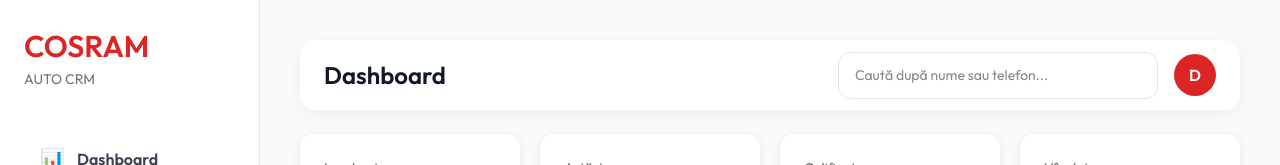
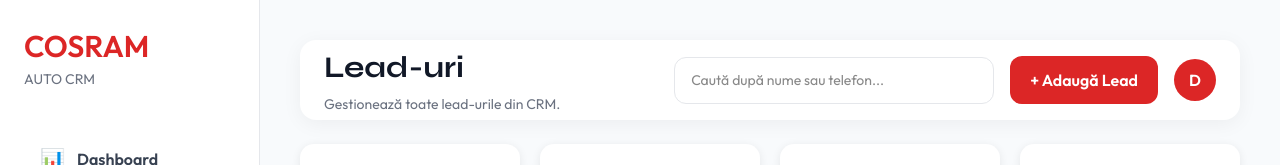
Before and after one commit to backstagelevelone-crypto/cosram-auto, a Next.js app in the folder cosram-auto-main/: page /admin/leads in a window 1280 px wide. Shown: the top 165 px of the page. Built offline with nearby package versions, Linux system fonts and the light colour scheme; no server answers; the database is empty.

Commit message:
Update TopBar.tsx

```diff
--- a/cosram-auto-main/src/components/admin/TopBar.tsx
+++ b/cosram-auto-main/src/components/admin/TopBar.tsx
@@ -2,7 +2,7 @@ export default function TopBar() {
   return (
     <div
       style={{
-        height: 70,
+        height: 80,
         background: "#ffffff",
         borderRadius: 16,
         padding: "0 24px",
@@ -13,14 +13,27 @@ export default function TopBar() {
         boxShadow: "0 4px 20px rgba(0,0,0,.05)",
       }}
     >
-      <div
-        style={{
-          fontSize: 24,
-          fontWeight: 700,
-          color: "#111827",
-        }}
-      >
-        Dashboard
+      <div>
+        <h1
+          style={{
+            margin: 0,
+            fontSize: 30,
+            fontWeight: 700,
+            color: "#111827",
+          }}
+        >
+          Lead-uri
+        </h1>
+
+        <p
+          style={{
+            margin: "4px 0 0",
+            color: "#6b7280",
+            fontSize: 14,
+          }}
+        >
+          Gestionează toate lead-urile din CRM.
+        </p>
       </div>
 
       <div
@@ -43,6 +56,20 @@ export default function TopBar() {
           }}
         />
 
+        <button
+          style={{
+            background: "#dc2626",
+            color: "#fff",
+            border: "none",
+            borderRadius: 12,
+            padding: "12px 20px",
+            fontWeight: 700,
+            cursor: "pointer",
+          }}
+        >
+          + Adaugă Lead
+        </button>
+
         <div
           style={{
             width: 42,
```
